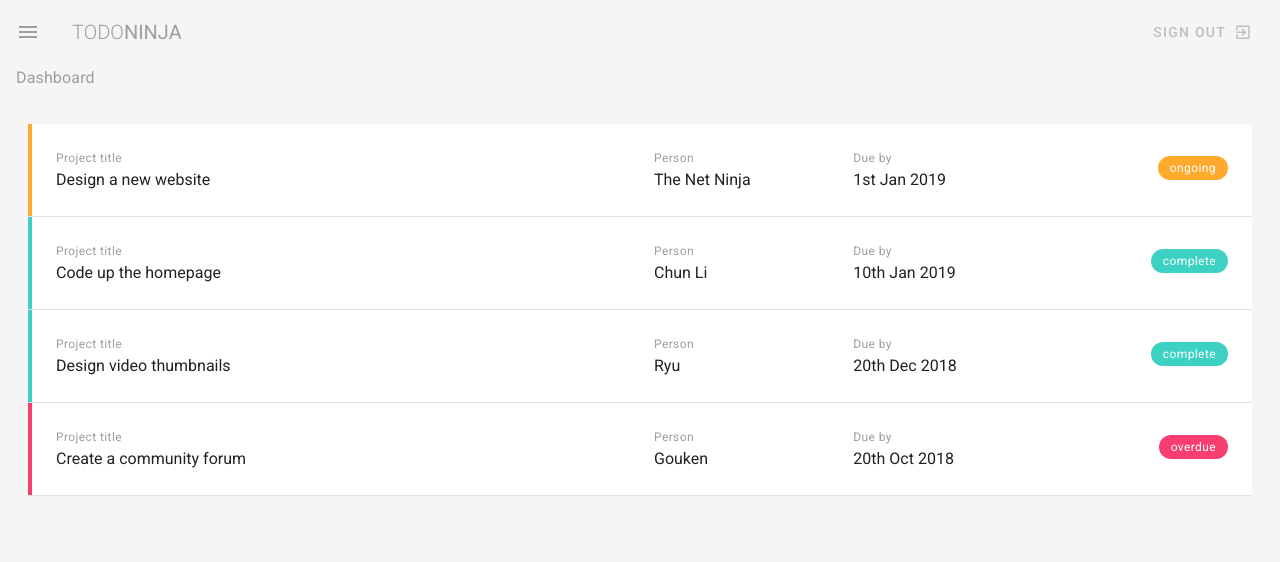
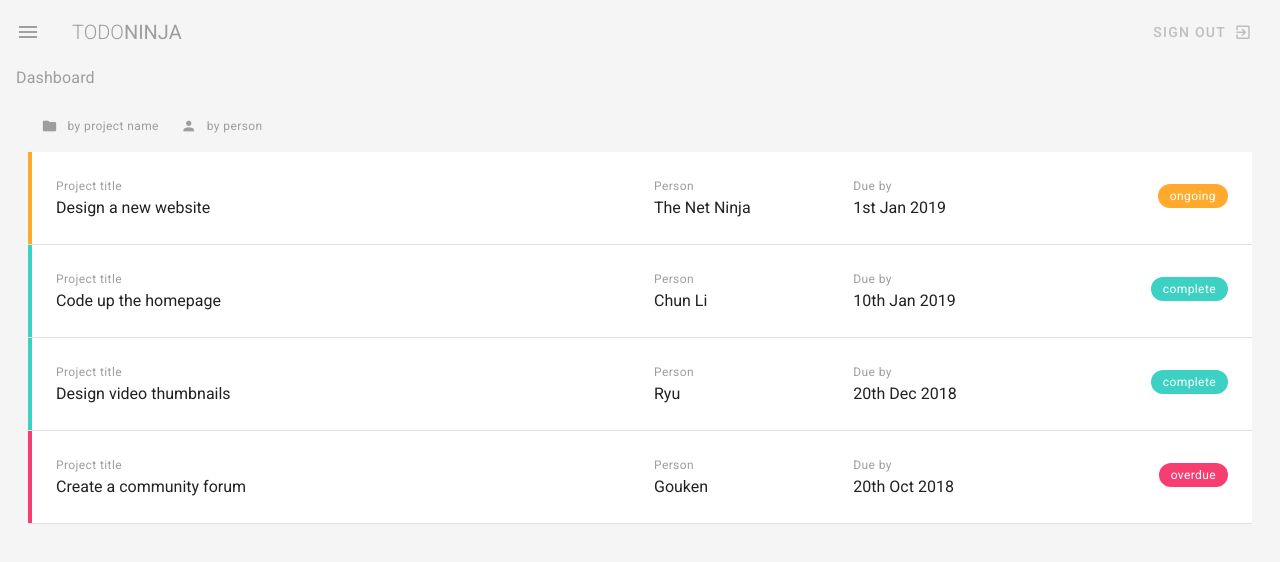
Before and after one commit to KlaytonJr/todo-ninja-vuetify, a Vue app: page / in a window 1280 px wide. Shown: the top 562 px of the page. Built offline with nearby package versions, Linux system fonts and the light colour scheme.

Commit message:
Informations: 	- Sorting Projects

```diff
--- a/src/views/Dashboard.vue
+++ b/src/views/Dashboard.vue
@@ -4,6 +4,18 @@
 
     <!-- v-container stay centralized -->
     <v-container fluid class="my-5">
+
+      <v-row class="mb-3 ml-1">
+        <v-btn small flat depressed color="grey--text" @click="sortBy('title')">
+          <v-icon left small>mdi-folder</v-icon>
+          <span class="caption text-lowercase">By project name</span>
+        </v-btn>
+        <v-btn small flat depressed color="grey--text" @click="sortBy('person')">
+          <v-icon left small>mdi-account</v-icon>
+          <span class="caption text-lowercase">By person</span>
+        </v-btn>
+      </v-row>
+
       <v-card flat tile class="pa-3" v-for="project in projects" :key="project.title">
         <v-row row wrap :class="`pa-3 project ${project.status}`">
           <v-col cols="12" md="6">
@@ -46,6 +58,12 @@
           { title: 'Create a community forum', person: 'Gouken', due: '20th Oct 2018', status: 'overdue', content: 'Lorem ipsum dolor sit amet consectetur adipisicing elit. Sunt consequuntur eos eligendi illum minima adipisci deleniti, dicta mollitia enim explicabo fugiat quidem ducimus praesentium voluptates porro molestias non sequi animi!'},
       ]
       }
+    },
+
+    methods: {
+      sortBy(prop) {
+        this.projects.sort((a,b) => a[prop] < b[prop] ? -1 : 1);
+      }
     }
   }
 </script>
```
